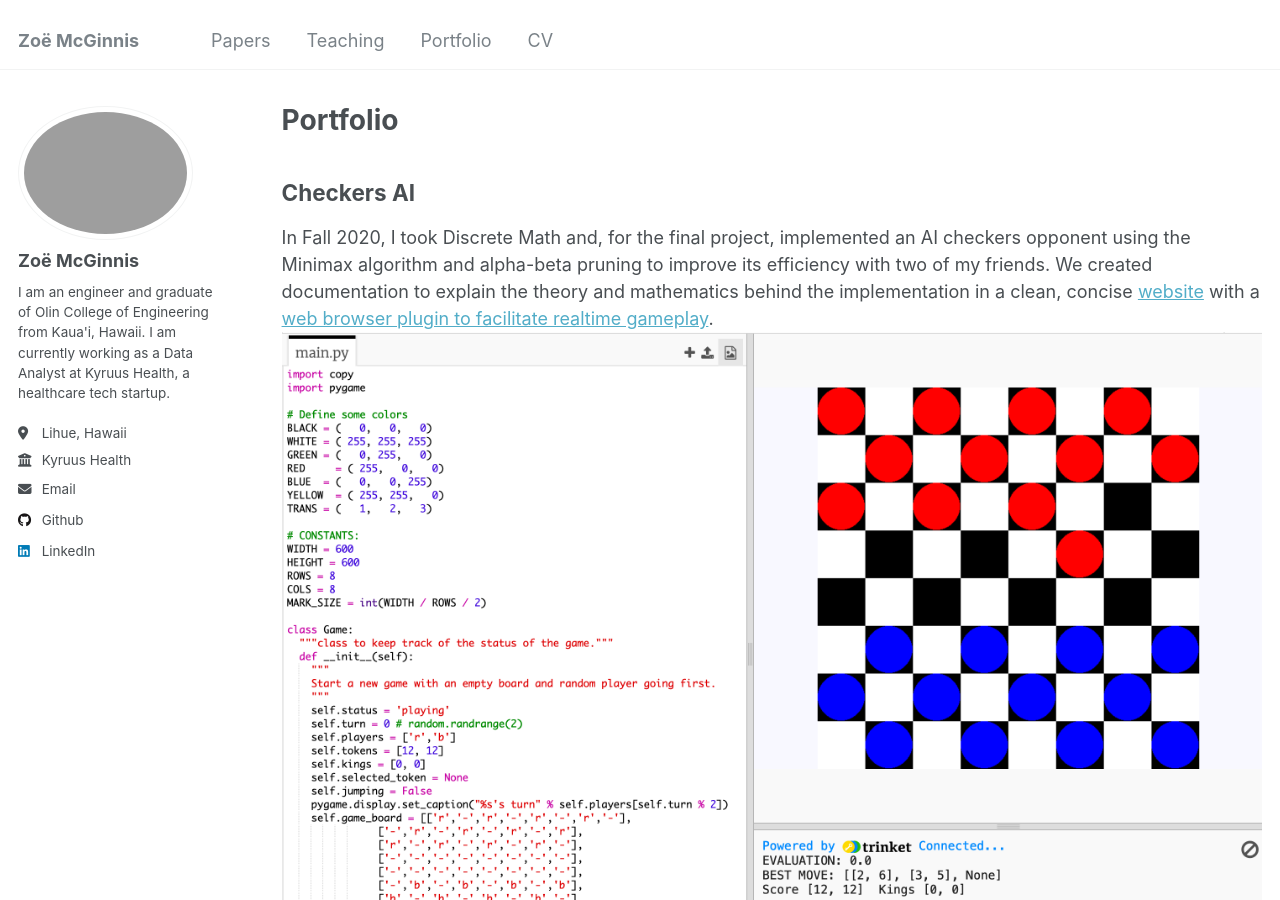
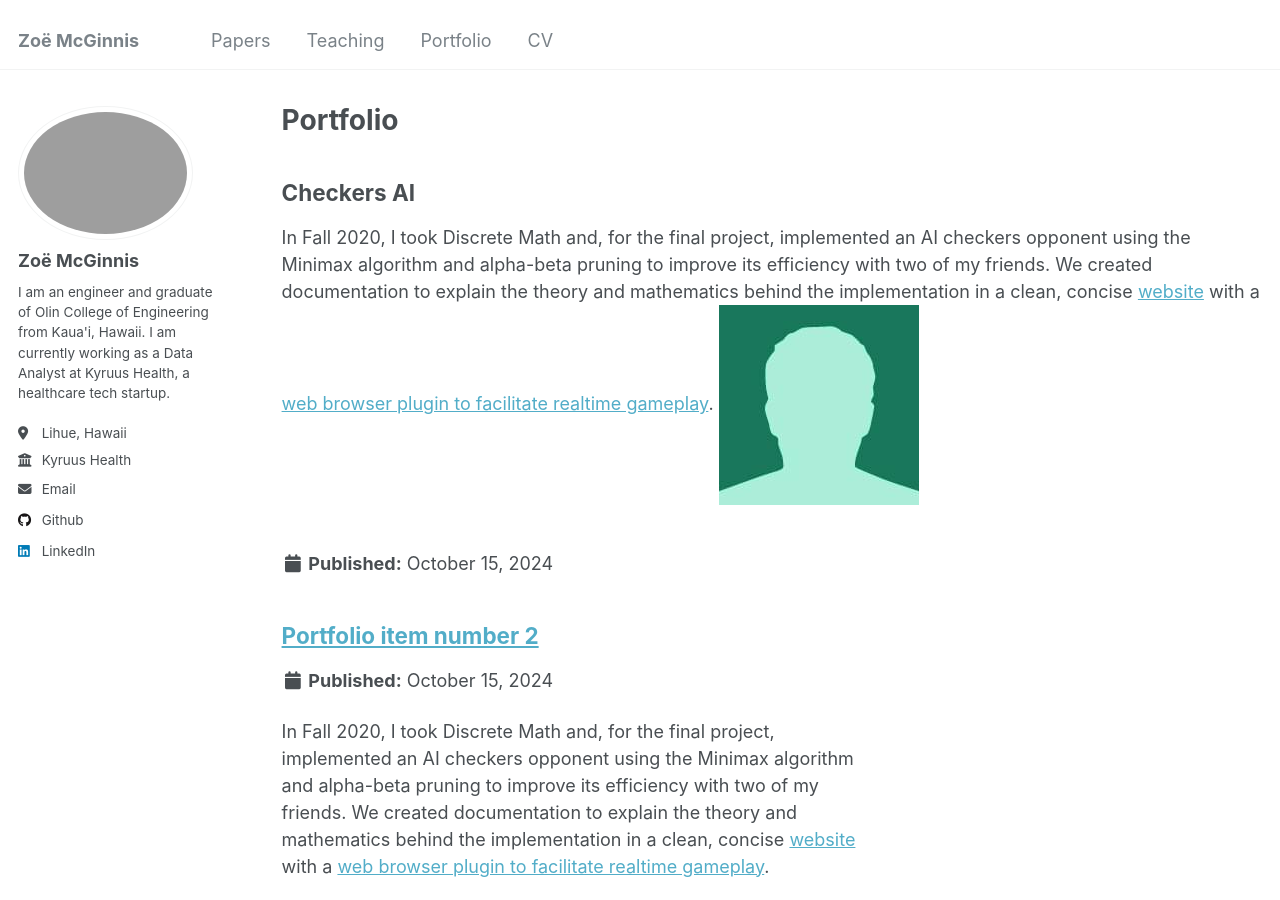
Before and after one commit to Mickmcginnis/zmcginnis, a Jekyll site: the page built from _pages/portfolio.md, in a window 1280 px wide and 900 px high. Built offline with Jekyll 4.4.1, drawn with Linux system fonts in a browser that asks for light colours.

Commit message:
Try different image

```diff
--- a/_pages/portfolio.md
+++ b/_pages/portfolio.md
@@ -5,14 +5,14 @@ permalink: /portfolio/
 author_profile: true
 ---
 
-{% include base_path %}
 
 ## Checkers AI
 In Fall 2020, I took Discrete Math and, for the final project, implemented an AI checkers opponent using the Minimax algorithm and alpha-beta pruning to improve its efficiency with two of my friends. We created documentation to explain the theory and mathematics behind the implementation in a clean, concise [website](https://sites.google.com/view/lazyy/home?authuser=0) with a [web browser plugin to facilitate realtime gameplay](https://sites.google.com/view/lazyy/play?authuser=0).
-![image info](/images/checkers_AI.png)
+![image info](/images/bio-photo-2.jpg)
 
 
 
+{% include base_path %}
 {% for post in site.portfolio %}
   {% include archive-single.html %}
 {% endfor %}
```
